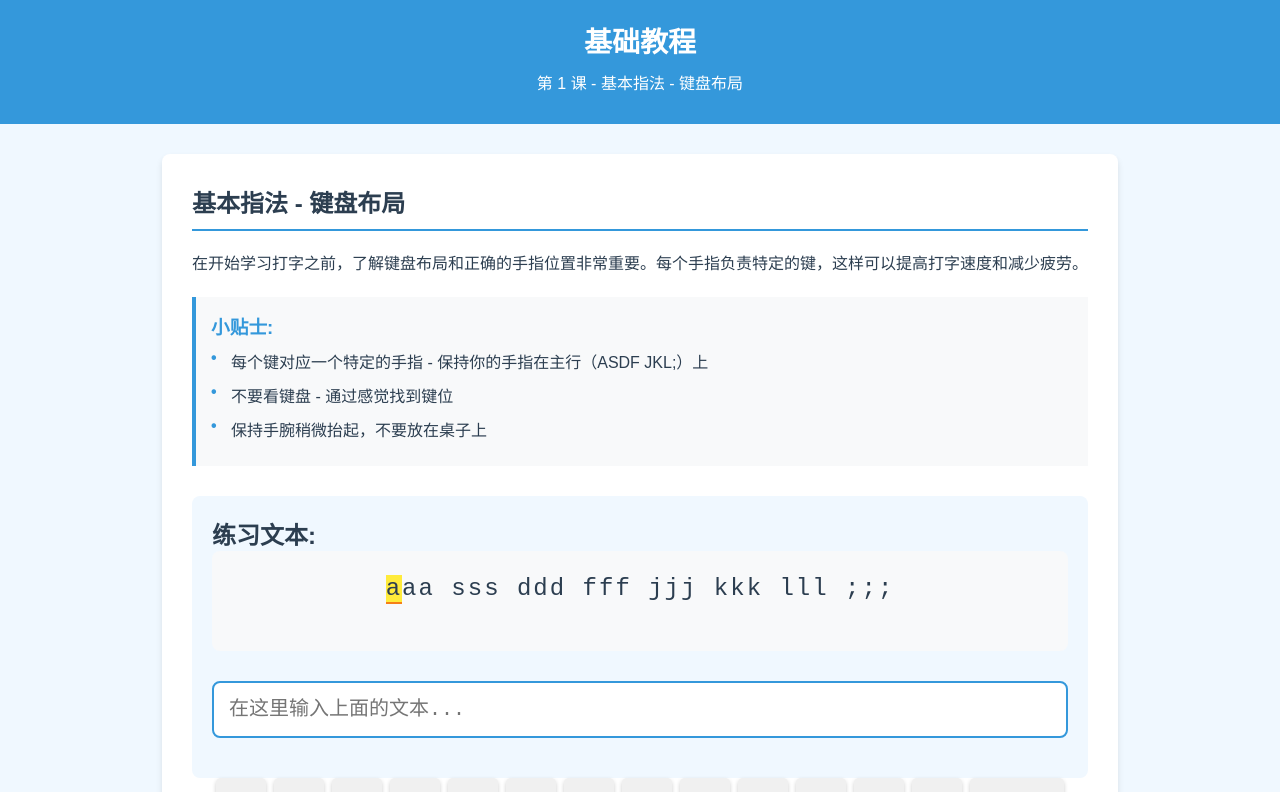
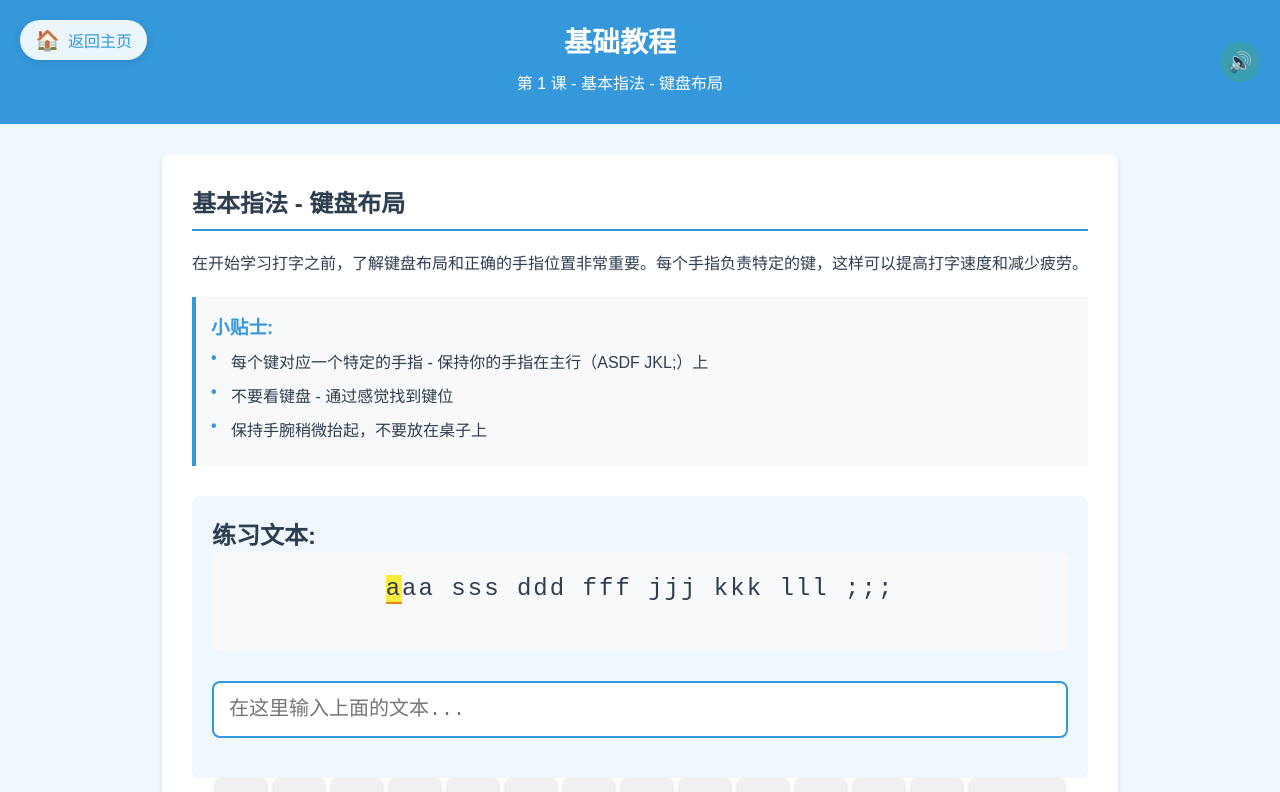
Before and after one commit to wenisy/keyboardgame, a React (Vite) app: page /#/basic-tutorial in a window 1280 px wide. Shown: the top 792 px of the page. Built offline with nearby package versions, Linux system fonts and the light colour scheme.

Commit message:
添加两个功能：1. 为基础教程和进阶教程添加音效控制；2. 在所有页面添加返回主页按钮

```diff
--- /dev/null
+++ b/src/components/NavBar.tsx
@@ -0,0 +1,22 @@
+import React from 'react';
+import { Link } from 'react-router-dom';
+import '../styles/NavBar.css';
+
+interface NavBarProps {
+  showHomeButton?: boolean;
+}
+
+const NavBar: React.FC<NavBarProps> = ({ showHomeButton = true }) => {
+  return (
+    <nav className="navbar">
+      {showHomeButton && (
+        <Link to="/" className="home-link">
+          <span className="home-icon">🏠</span>
+          <span className="home-text">返回主页</span>
+        </Link>
+      )}
+    </nav>
+  );
+};
+
+export default NavBar;
--- a/src/pages/AdvancedTutorial.tsx
+++ b/src/pages/AdvancedTutorial.tsx
@@ -1,15 +1,37 @@
 import React, { useState, useEffect } from 'react';
 import { Link } from 'react-router-dom';
 import Keyboard from '../components/Keyboard';
+import NavBar from '../components/NavBar';
+import AudioService from '../services/AudioService';
 import '../styles/Tutorial.css';
 
 const AdvancedTutorial: React.FC = () => {
+  // 音频服务实例
+  const audioService = AudioService.getInstance();
+
   const [currentLesson, setCurrentLesson] = useState(1);
   const [practiceText, setPracticeText] = useState('');
   const [highlightedKeys, setHighlightedKeys] = useState<string[]>([]);
   const [userInput, setUserInput] = useState('');
   const [currentKey, setCurrentKey] = useState('');
   const [incorrectKey, setIncorrectKey] = useState('');
+  const [soundEnabled, setSoundEnabled] = useState(true);
+
+  // 初始化音频服务
+  useEffect(() => {
+    // 加载打字机声音
+    audioService.loadSound('keypress1', '/sounds/typewriter-key1.mp3');
+    audioService.loadSound('keypress2', '/sounds/typewriter-key2.mp3');
+    audioService.loadSound('keypress3', '/sounds/typewriter-key3.mp3');
+
+    // 默认启用声音
+    audioService.setEnabled(true);
+
+    return () => {
+      // 组件卸载时禁用声音
+      audioService.setEnabled(false);
+    };
+  }, []);
 
   // 课程内容
   const lessons = [
@@ -75,6 +97,13 @@ const AdvancedTutorial: React.FC = () => {
     }
   ];
 
+  // 切换声音开关
+  const toggleSound = () => {
+    const newState = !soundEnabled;
+    setSoundEnabled(newState);
+    audioService.setEnabled(newState);
+  };
+
   // 处理用户输入
   const handleInputChange = (e: React.ChangeEvent<HTMLInputElement>) => {
     const input = e.target.value;
@@ -88,9 +117,37 @@ const AdvancedTutorial: React.FC = () => {
       if (lastChar === expectedChar) {
         setCurrentKey(lastChar);
         setIncorrectKey('');
+        // 播放按键声音（正确按键）
+        if (soundEnabled) {
+          // 随机选择一种打字机声音
+          const randomNum = Math.random();
+          let soundId;
+          if (randomNum < 0.33) {
+            soundId = 'keypress1';
+          } else if (randomNum < 0.66) {
+            soundId = 'keypress2';
+          } else {
+            soundId = 'keypress3';
+          }
+          audioService.playSound(soundId);
+        }
       } else {
         setIncorrectKey(lastChar);
         setCurrentKey('');
+        // 错误按键也可以播放声音
+        if (soundEnabled) {
+          // 随机选择一种打字机声音
+          const randomNum = Math.random();
+          let soundId;
+          if (randomNum < 0.33) {
+            soundId = 'keypress1';
+          } else if (randomNum < 0.66) {
+            soundId = 'keypress2';
+          } else {
+            soundId = 'keypress3';
+          }
+          audioService.playSound(soundId);
+        }
       }
 
       // 更新高亮键，指向下一个需要输入的字符
@@ -133,9 +190,21 @@ const AdvancedTutorial: React.FC = () => {
 
   return (
     <div className="tutorial-container">
+      <NavBar />
       <header className="tutorial-header">
-        <h1 className="tutorial-title">进阶教程</h1>
-        <p className="tutorial-subtitle">第 {currentLesson} 课 - {lesson.title}</p>
+        <div className="tutorial-header-content">
+          <h1 className="tutorial-title">进阶教程</h1>
+          <p className="tutorial-subtitle">第 {currentLesson} 课 - {lesson.title}</p>
+        </div>
+        <div className="tutorial-options">
+          <button
+            onClick={toggleSound}
+            className={`option-button ${soundEnabled ? 'option-enabled' : 'option-disabled'}`}
+            title={soundEnabled ? "关闭声音" : "开启声音"}
+          >
+            {soundEnabled ? "🔊" : "🔇"}
+          </button>
+        </div>
       </header>
 
       <main className="tutorial-content">
--- a/src/pages/BasicTutorial.tsx
+++ b/src/pages/BasicTutorial.tsx
@@ -1,15 +1,37 @@
 import React, { useState, useEffect } from 'react';
 import { Link } from 'react-router-dom';
 import Keyboard from '../components/Keyboard';
+import NavBar from '../components/NavBar';
+import AudioService from '../services/AudioService';
 import '../styles/Tutorial.css';
 
 const BasicTutorial: React.FC = () => {
+  // 音频服务实例
+  const audioService = AudioService.getInstance();
+
   const [currentLesson, setCurrentLesson] = useState(1);
   const [practiceText, setPracticeText] = useState('aaa sss ddd fff');
   const [highlightedKeys, setHighlightedKeys] = useState<string[]>(['a', 's', 'd', 'f']);
   const [userInput, setUserInput] = useState('');
   const [currentKey, setCurrentKey] = useState('');
   const [incorrectKey, setIncorrectKey] = useState('');
+  const [soundEnabled, setSoundEnabled] = useState(true);
+
+  // 初始化音频服务
+  useEffect(() => {
+    // 加载打字机声音
+    audioService.loadSound('keypress1', '/sounds/typewriter-key1.mp3');
+    audioService.loadSound('keypress2', '/sounds/typewriter-key2.mp3');
+    audioService.loadSound('keypress3', '/sounds/typewriter-key3.mp3');
+
+    // 默认启用声音
+    audioService.setEnabled(true);
+
+    return () => {
+      // 组件卸载时禁用声音
+      audioService.setEnabled(false);
+    };
+  }, []);
 
   // 课程内容 - 帮助用户学习打字技能
   const lessons = [
@@ -75,6 +97,13 @@ const BasicTutorial: React.FC = () => {
     }
   ];
 
+  // 切换声音开关
+  const toggleSound = () => {
+    const newState = !soundEnabled;
+    setSoundEnabled(newState);
+    audioService.setEnabled(newState);
+  };
+
   // 处理用户输入
   const handleInputChange = (e: React.ChangeEvent<HTMLInputElement>) => {
     const input = e.target.value;
@@ -88,9 +117,37 @@ const BasicTutorial: React.FC = () => {
       if (lastChar === expectedChar) {
         setCurrentKey(lastChar);
         setIncorrectKey('');
+        // 播放按键声音（正确按键）
+        if (soundEnabled) {
+          // 随机选择一种打字机声音
+          const randomNum = Math.random();
+          let soundId;
+          if (randomNum < 0.33) {
+            soundId = 'keypress1';
+          } else if (randomNum < 0.66) {
+            soundId = 'keypress2';
+          } else {
+            soundId = 'keypress3';
+          }
+          audioService.playSound(soundId);
+        }
       } else {
         setIncorrectKey(lastChar);
         setCurrentKey('');
+        // 错误按键也可以播放声音
+        if (soundEnabled) {
+          // 随机选择一种打字机声音
+          const randomNum = Math.random();
+          let soundId;
+          if (randomNum < 0.33) {
+            soundId = 'keypress1';
+          } else if (randomNum < 0.66) {
+            soundId = 'keypress2';
+          } else {
+            soundId = 'keypress3';
+          }
+          audioService.playSound(soundId);
+        }
       }
 
       // 更新高亮键，指向下一个需要输入的字符
@@ -133,9 +190,21 @@ const BasicTutorial: React.FC = () => {
 
   return (
     <div className="tutorial-container">
+      <NavBar />
       <header className="tutorial-header">
-        <h1 className="tutorial-title">基础教程</h1>
-        <p className="tutorial-subtitle">第 {currentLesson} 课 - {lesson.title}</p>
+        <div className="tutorial-header-content">
+          <h1 className="tutorial-title">基础教程</h1>
+          <p className="tutorial-subtitle">第 {currentLesson} 课 - {lesson.title}</p>
+        </div>
+        <div className="tutorial-options">
+          <button
+            onClick={toggleSound}
+            className={`option-button ${soundEnabled ? 'option-enabled' : 'option-disabled'}`}
+            title={soundEnabled ? "关闭声音" : "开启声音"}
+          >
+            {soundEnabled ? "🔊" : "🔇"}
+          </button>
+        </div>
       </header>
 
       <main className="tutorial-content">
--- a/src/pages/Home.tsx
+++ b/src/pages/Home.tsx
@@ -1,5 +1,6 @@
 import React from 'react';
 import { Link } from 'react-router-dom';
+import NavBar from '../components/NavBar';
 import '../styles/Home.css';
 
 interface HomeProps {
@@ -9,6 +10,7 @@ interface HomeProps {
 const Home: React.FC<HomeProps> = ({ username }) => {
   return (
     <div className="home-container">
+      <NavBar showHomeButton={false} />
       <header className="home-header">
         <h1 className="home-title">打字大师</h1>
         <p className="home-welcome">欢迎回来, {username}!</p>
--- a/src/pages/Login.tsx
+++ b/src/pages/Login.tsx
@@ -1,4 +1,5 @@
 import React, { useState } from 'react';
+import NavBar from '../components/NavBar';
 import '../styles/Login.css';
 
 interface LoginProps {
@@ -19,6 +20,7 @@ const Login: React.FC<LoginProps> = ({ onLogin }) => {
 
   return (
     <div className="login-container">
+      <NavBar showHomeButton={false} />
       <div className="login-card">
         <div className="login-header">
           <img
--- /dev/null
+++ b/src/styles/NavBar.css
@@ -0,0 +1,53 @@
+.navbar {
+  position: fixed;
+  top: 20px;
+  left: 20px;
+  z-index: 1000;
+}
+
+.home-link {
+  display: flex;
+  align-items: center;
+  background-color: rgba(255, 255, 255, 0.9);
+  color: var(--primary-color);
+  padding: 8px 15px;
+  border-radius: 30px;
+  text-decoration: none;
+  box-shadow: 0 2px 10px rgba(0, 0, 0, 0.1);
+  transition: all 0.3s ease;
+}
+
+.home-link:hover {
+  background-color: var(--primary-color);
+  color: white;
+  transform: translateY(-2px);
+  box-shadow: 0 4px 15px rgba(0, 0, 0, 0.15);
+}
+
+.home-icon {
+  font-size: 20px;
+  margin-right: 8px;
+}
+
+.home-text {
+  font-weight: 500;
+}
+
+@media (max-width: 768px) {
+  .navbar {
+    top: 10px;
+    left: 10px;
+  }
+
+  .home-text {
+    display: none;
+  }
+
+  .home-link {
+    padding: 8px;
+  }
+
+  .home-icon {
+    margin-right: 0;
+  }
+}
--- a/src/styles/Practice.css
+++ b/src/styles/Practice.css
@@ -9,10 +9,14 @@
   background-color: var(--primary-color);
   color: white;
   padding: 15px 20px;
-  text-align: center;
   display: flex;
   justify-content: space-between;
   align-items: center;
+}
+
+.practice-header-content {
+  text-align: center;
+  flex-grow: 1;
 }
 
 .practice-title {
--- a/src/styles/Tutorial.css
+++ b/src/styles/Tutorial.css
@@ -8,8 +8,48 @@
 .tutorial-header {
   background-color: var(--primary-color);
   color: white;
-  padding: 20px 0;
+  padding: 20px;
+  display: flex;
+  justify-content: space-between;
+  align-items: center;
+}
+
+.tutorial-header-content {
   text-align: center;
+  flex-grow: 1;
+}
+
+.tutorial-options {
+  display: flex;
+  gap: 10px;
+}
+
+.option-button {
+  background-color: rgba(255, 255, 255, 0.2);
+  border: none;
+  border-radius: 50%;
+  width: 40px;
+  height: 40px;
+  display: flex;
+  justify-content: center;
+  align-items: center;
+  cursor: pointer;
+  font-size: 20px;
+  color: white;
+  transition: all 0.2s;
+}
+
+.option-button:hover {
+  background-color: rgba(255, 255, 255, 0.3);
+  transform: scale(1.05);
+}
+
+.option-enabled {
+  background-color: rgba(76, 175, 80, 0.3);
+}
+
+.option-disabled {
+  background-color: rgba(244, 67, 54, 0.3);
 }
 
 .tutorial-title {
```
Also changed, not shown: src/pages/Practice.tsx (+7 -3 lines).
